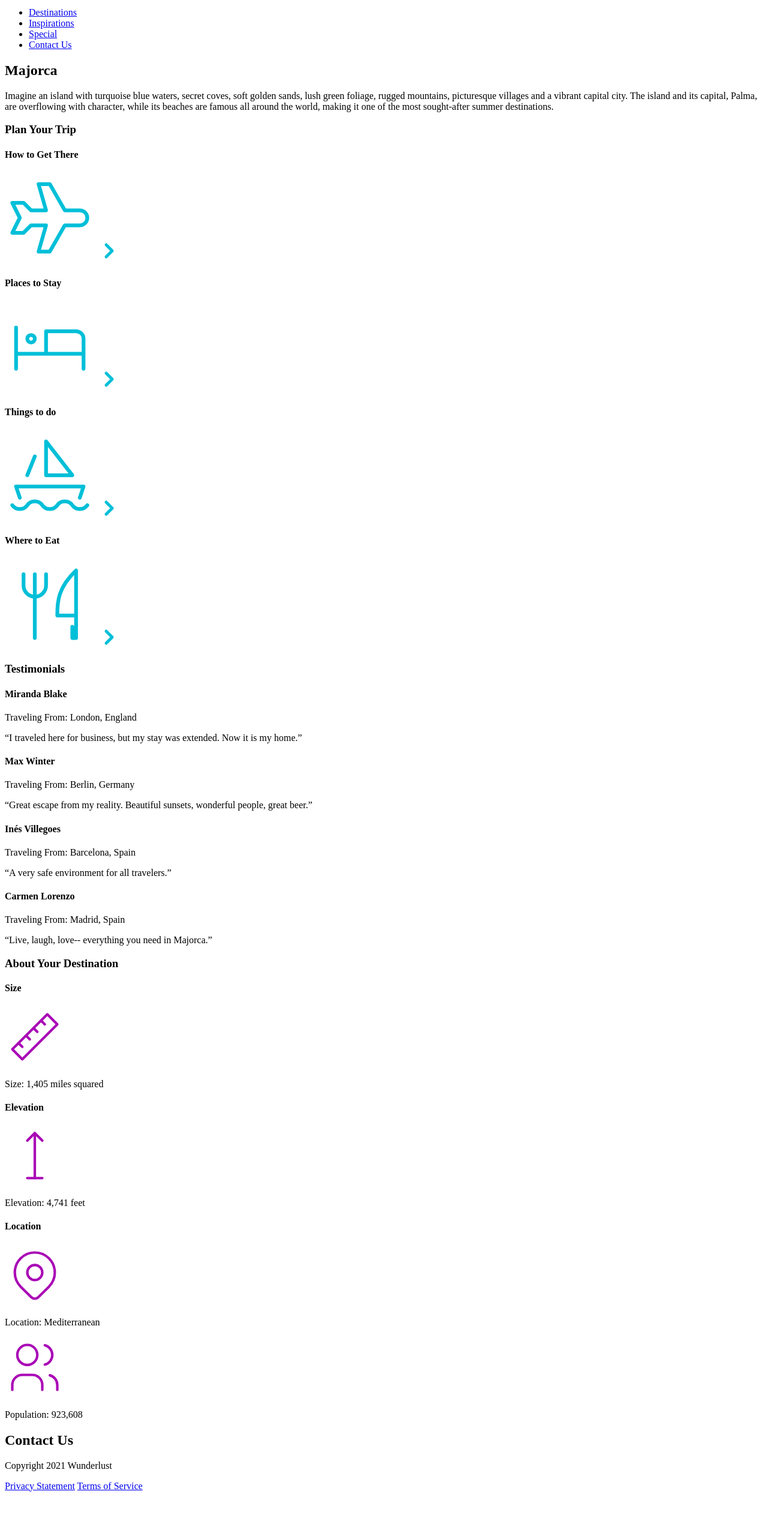
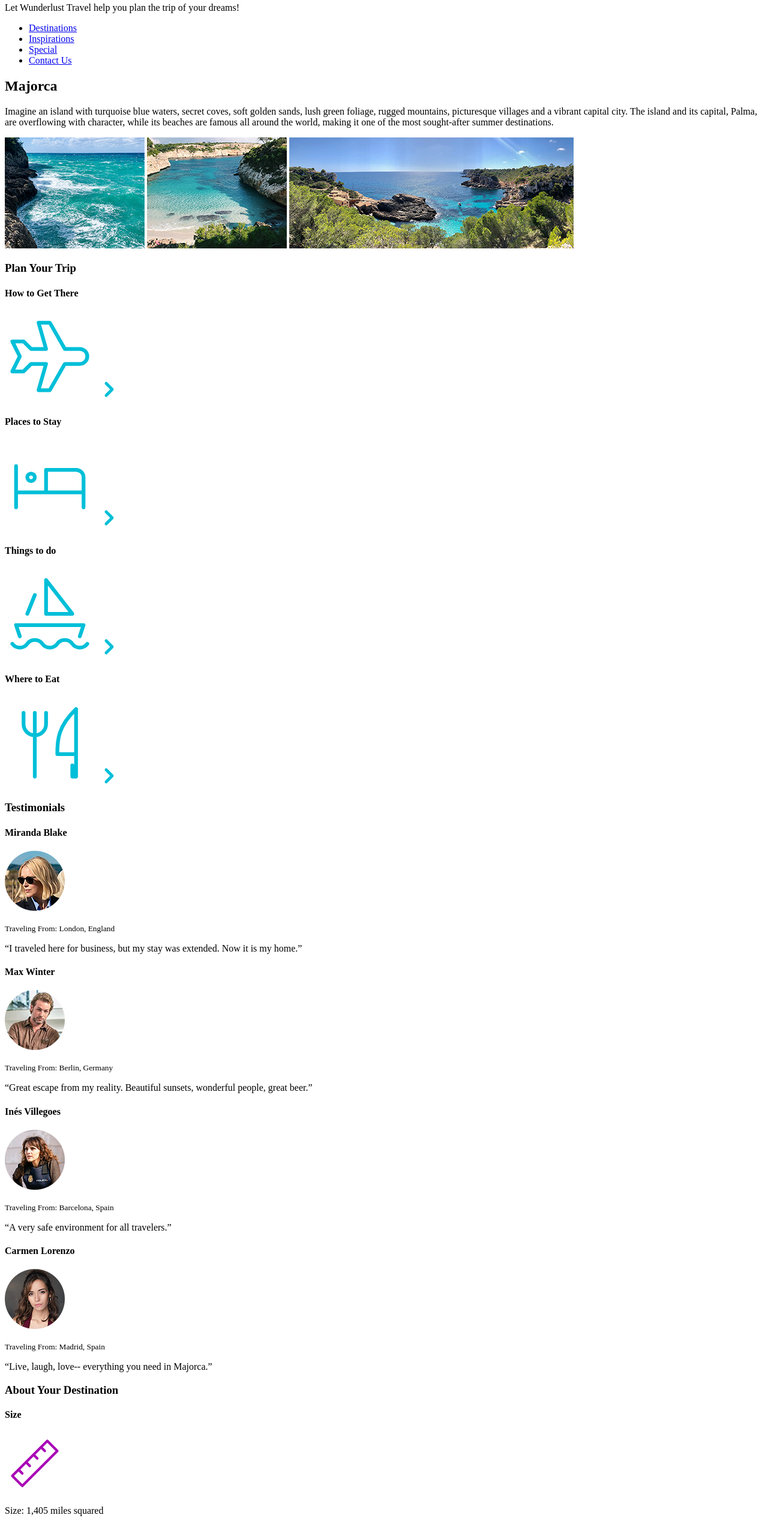
Before and after one commit to erodr231/wunderlust, a plain HTML site: page index.html in a window 1280 px wide. Shown: the part 172-2717 px from the top of the page at 60% size. Before the commit the page ends 2666 px from the top, so only its background shows below. Drawn offline with Linux system fonts and the light colour scheme.

Commit message:
added images, skip link

```diff
--- a/index.html
+++ b/index.html
@@ -5,14 +5,16 @@
     <meta name="viewport" content="width=device-width, initial-scale=1.0">
     <title>Wunderlust Travel</title>
 </head>
+
 <body>
     <header>
+        <a class="skip-link" href="#main-content">Skip to Main</a>
         <h1>Wunderlust Travel</h1>
         <!--logo.png-->
         <picture>
             <source media="(min-width: 320px)" srcset="images/logo-S.png">
             <source media="(min-width: 780px)" srcset="images/logo-M.png">
-            <source media="(min-width: 1024px)" srcset="images/logo-L.png   ">
+            <source media="(min-width: 1024px)" srcset="images/logo-L.png">
             <img src="images/logo-L.png" alt="logo">
         </picture>
         <p>Let Wunderlust Travel help you plan the trip of your dreams!</p>
@@ -27,14 +29,32 @@
         </nav>
     </header>
 
-    <main>
+    <main id="main-content">
         <section>
             <h2>Majorca</h2>
             <p>Imagine an island with turquoise blue waters, secret coves, soft golden sands, lush green foliage, rugged mountains, picturesque villages and a vibrant capital city. The island and its capital, Palma, are overflowing with character, while its beaches are famous all around the world, making it one of the most sought-after summer destinations.</p>
 
-            <!--majorca image-->
-            <!--majorca image-->
-            <!--majorca image-->
+            <!--majorca images-->
+            <picture>
+                <source media="(min-width: 320px)" srcset="images/majorca-waves-S.png">
+                <source media="(min-width: 780px)" srcset="images/majorca-waves-M.png">
+                <source media="(min-width: 1024px)" srcset="images/majorca-waves-L.png">
+                <img src="images/majorca-waves-L.png" alt="image taken off a cliff side, looking towards the waves">
+            </picture>
+
+            <picture>
+                <source media="(min-width: 320px)" srcset="images/majorca-beach-S.png">
+                <source media="(min-width: 780px)" srcset="images/majorca-beach-M.png">
+                <source media="(min-width: 1024px)" srcset="images/majorca-beach-L.png">
+                <img src="images/majorca-beach-L.png" alt="an image showing a beautiful, tropical beach">
+            </picture>
+
+            <picture>
+                <source media="(min-width: 320px)" srcset="images/majorca-cove-S.png">
+                <source media="(min-width: 780px)" srcset="images/majorca-cove-M.png">
+                <source media="(min-width: 1024px)" srcset="images/majorca-cove-L.png">
+                <img src="images/majorca-cove-L.png" alt="a wide landscape shot showing majorca cove">
+            </picture>
         </section>
 
         <section class="plan">
@@ -113,29 +133,57 @@
             <section>
                 <h4>Miranda Blake</h4>
                 <!--miranda image-->
-                <p>Traveling From: London, England</p>
-                <p>“I traveled here for business, but my stay was extended. Now it is my home.”</p>
+                <picture>
+                    <source media="(min-width: 320px)" srcset="images/miranda-blake-S.png">
+                    <source media="(min-width: 780px)" srcset="images/miranda-blake-M.png">
+                    <source media="(min-width: 1024px)" srcset="images/miranda-blake-L.png">
+                    <img src="images/miranda-blake-L.png" alt="image of a blonde woman with sunglasses in an outdoor, sunny setting.">
+                </picture>
+
+                <p><small>Traveling From: London, England</small></p>
+                <q>I traveled here for business, but my stay was extended. Now it is my home.</q>
             </section>
 
             <section>
                 <h4>Max Winter</h4>
                 <!--max winter image-->
-                <p>Traveling From: Berlin, Germany</p>
-                <p>“Great escape from my reality. Beautiful sunsets, wonderful people, great beer.”</p>
+                <picture>
+                    <source media="(min-width: 320px)" srcset="images/max-winter-S.png">
+                    <source media="(min-width: 780px)" srcset="images/max-winter-M.png">
+                    <source media="(min-width: 1024px)" srcset="images/max-winter-L.png">
+                    <img src="images/max-winter-L.png" alt="portrait image of a brown-haired white male">
+                </picture>
+
+                <p><small>Traveling From: Berlin, Germany</small></p>
+                <q>Great escape from my reality. Beautiful sunsets, wonderful people, great beer.</q>
             </section>
 
             <section>
                 <h4>Inés Villegoes</h4>
                 <!--ines image-->
-                <p>Traveling From: Barcelona, Spain</p>
-                <p>“A very safe environment for all travelers.”</p>
+                <picture>
+                    <source media="(min-width: 320px)" srcset="images/ines-villegoes-S.png">
+                    <source media="(min-width: 780px)" srcset="images/ines-villegoes-M.png">
+                    <source media="(min-width: 1024px)" srcset="images/ines-villegoes-L.png">
+                    <img src="images/ines-villegoes-L.png" alt="portrait image of female police officer with brown hair">
+                </picture>
+
+                <p><small>Traveling From: Barcelona, Spain</small></p>
+                <q>A very safe environment for all travelers.</q>
             </section>
 
             <section>
                 <h4>Carmen Lorenzo</h4>
                 <!--carmen image-->
-                <p>Traveling From: Madrid, Spain</p>
-                <p>“Live, laugh, love-- everything you need in Majorca.”</p>
+                <picture>
+                    <source media="(min-width: 320px)" srcset="images/carmen-lorenzo-S.png">
+                    <source media="(min-width: 780px)" srcset="images/carmen-lorenzo-M.png">
+                    <source media="(min-width: 1024px)" srcset="images/carmen-lorenzo-L.png">
+                    <img src="images/carmen-lorenzo-L.png" alt="portrait image of a woman with brown hair">
+                </picture>
+
+                <p><small>Traveling From: Madrid, Spain</small></p>
+                <q>Live, laugh, love-- everything you need in Majorca.</q>
             </section>
         </section>
 
```
